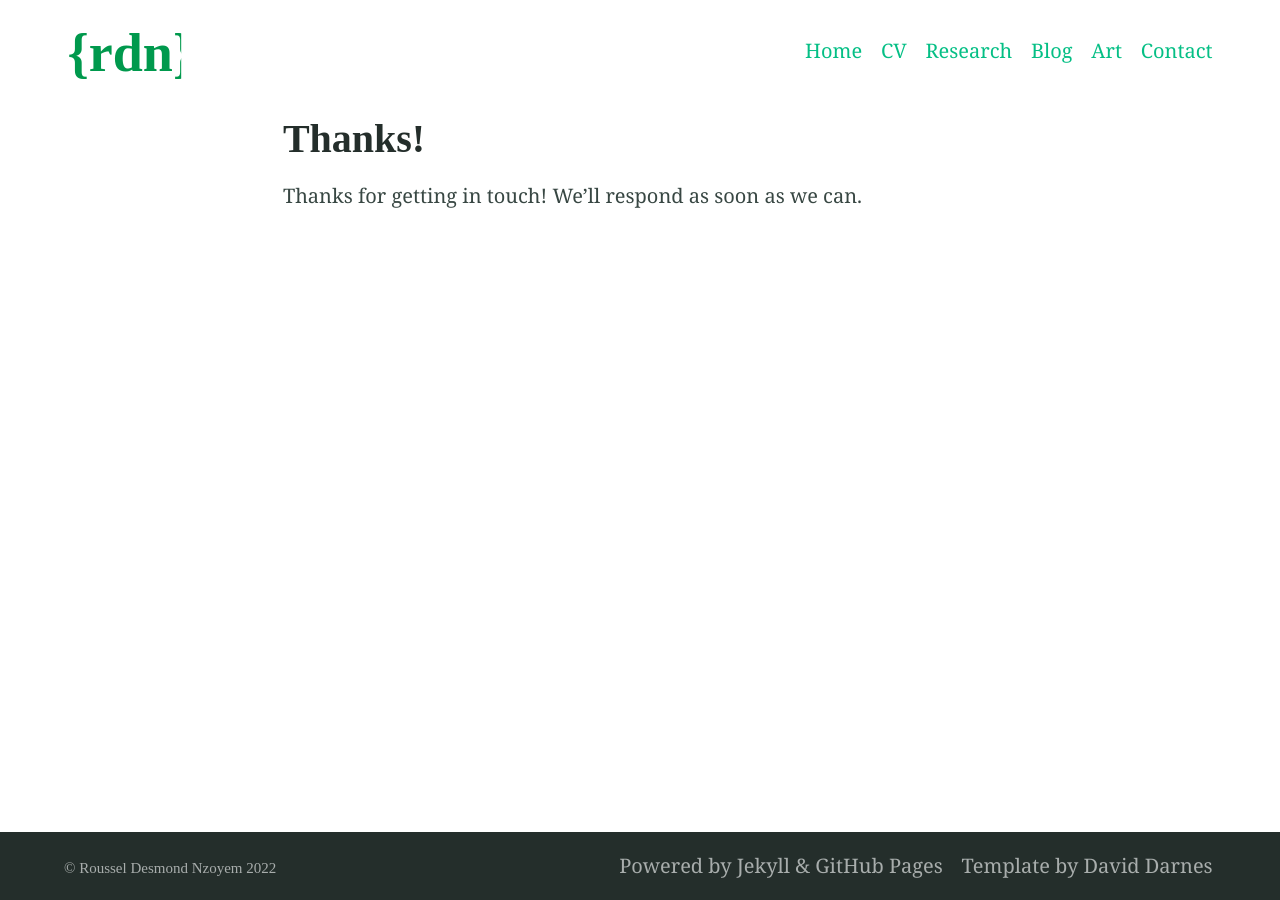
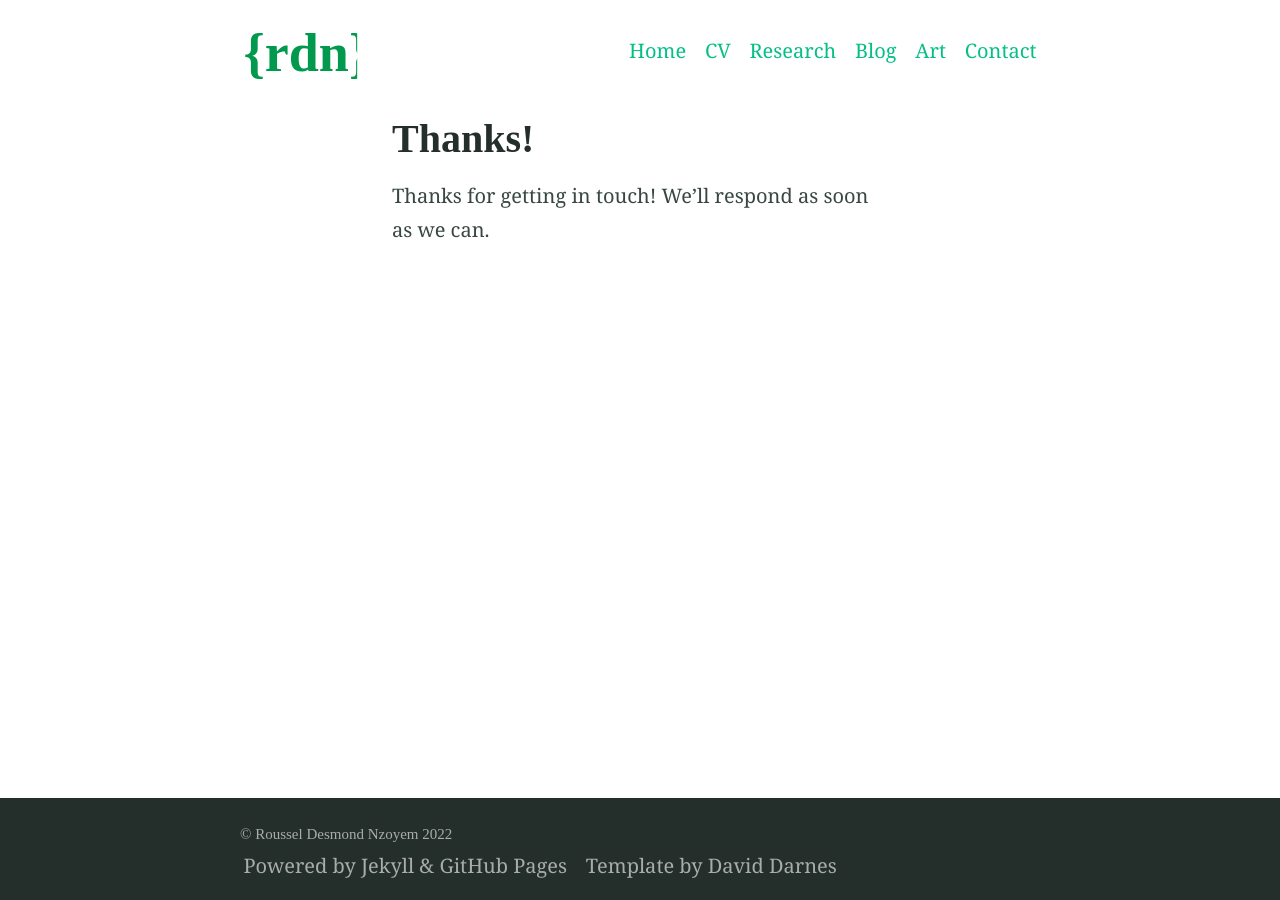
Before and after one commit to ddrous/desmond-rn.github.io, a Jekyll site: the page built from thanks.md, in a window 1280 px wide. Built offline with Jekyll 4.4.1, drawn with Linux system fonts in a browser that asks for light colours.

Commit message:
Tried changing the width

```diff
--- a/_sass/_theme.scss
+++ b/_sass/_theme.scss
@@ -10,7 +10,7 @@ body {
 
 .container {
   width: 90%;
-  max-width: 1200px;
+  max-width: 800px;
   margin: 0 auto;
 }
 
```
